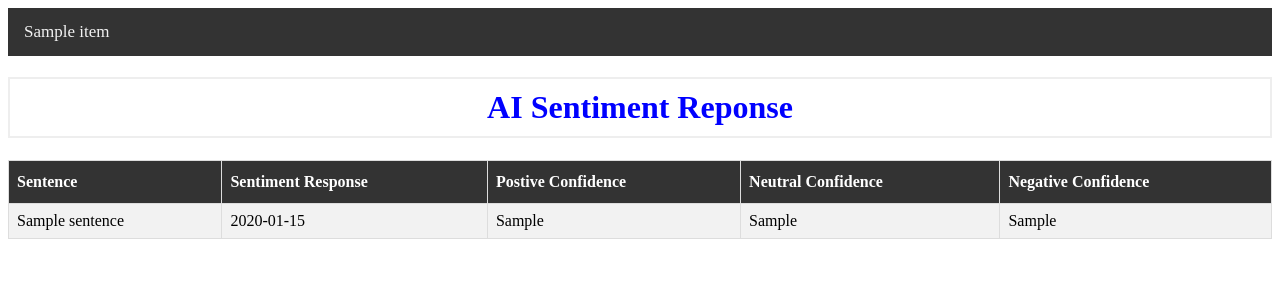
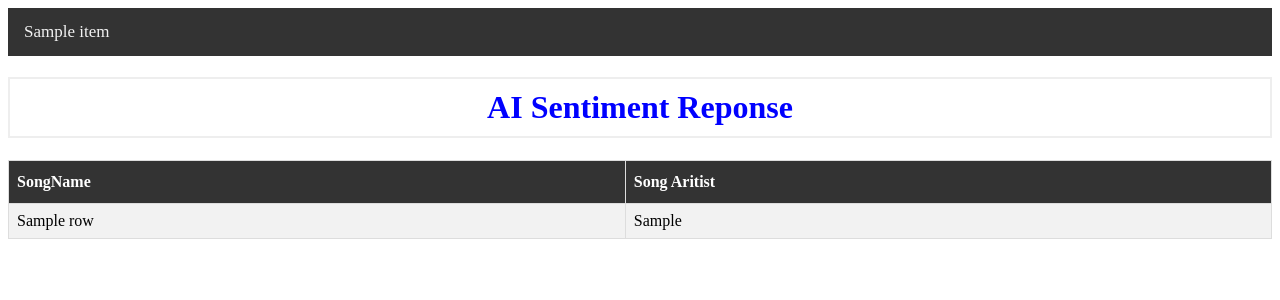
Before and after one commit to scottbisese/spotifyPlaylistBuilder, a Flask app: template templates/table.html in a window 1280 px wide. Shown: the top 300 px of the page. Run offline with Flask 3, Linux system fonts and the light colour scheme; the template is opened without the code that fills it: most values are stand-ins (such as "Sample title", 1, 10 or a date in 2020).

Commit message:
change sqld db and table html

```diff
--- a/app.py
+++ b/app.py
@@ -95,13 +95,10 @@ def form_submit():
     # -------------------------------------------
     # Add AI API Response to SQL Database
     sql_query = f"""
-        INSERT INTO SentimalAIResponseTable.AIResponseTable
+        INSERT INTO SpotifyBuilderFinalProject.MVPPlaylistTable
         VALUES (
          '{songName}',
-         '{artistName}',
-         '{"Turkey"}',
-         '{"Turkey"}',
-         '{"Turkeys"}'
+         '{artistName}'
          );
         """
 
@@ -131,7 +128,7 @@ def table():
     cursor = conn.cursor()
 
     sql_query = f"""
-        SELECT * FROM SentimalAIResponseTable.AIResponseTable;
+        SELECT * FROM SpotifyBuilderFinalProject.MVPPlaylistTable;
         """
 
     cursor.execute(sql_query)
--- a/templates/table.html
+++ b/templates/table.html
@@ -17,21 +17,15 @@
 
     <table id="table1">
         <tr>
-            <th>Sentence</th>
-            <th>Sentiment Response</th>
-            <th>Postive Confidence</th>
-            <th>Neutral Confidence</th>
-            <th>Negative Confidence</th>
+            <th>SongName</th>
+            <th>Song Aritist</th>
         </tr>
 
         <!-- Loop through and display all rows from the SQL query -->
         {% for row in records %}
         <tr>
-            <td>{{ row.Sentence }}</td>
-            <td>{{ row.SentimentResponse }}</td>
-            <td>{{ row.PostiveConfidence }}</td>
-            <td>{{ row.NetrualConfidence }}</td>
-            <td>{{ row.NegativeConfidence }}</td>
+            <td>{{ row.SongName }}</td>
+            <td>{{ row.SongAritist }}</td>
         </tr>
         {% endfor %}
 
```
